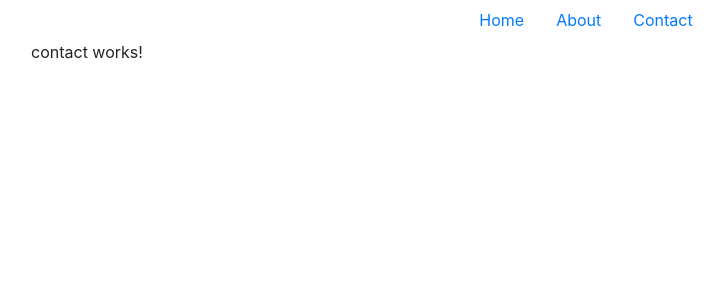
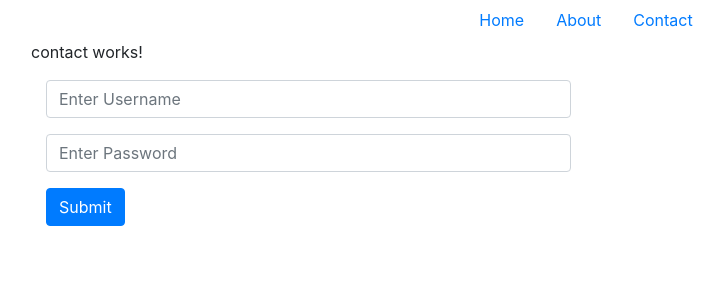
Before and after one commit to vkatkar09/Angular_Practice_All_Concepts, an Angular app in the folder myapp/: page /contact in a window 1280 px wide. Shown: the top 300 px of the page, without its empty margins (54-778 px from the left). Built offline with nearby package versions, Linux system fonts and the light colour scheme.

Commit message:
#varsha : POST API - Login user

```diff
--- a/myapp/src/app/contact/contact.module.ts
+++ b/myapp/src/app/contact/contact.module.ts
@@ -3,13 +3,15 @@ import { CommonModule } from '@angular/common';
 import { ContactComponent } from './contact/contact.component';
 import {RouterModule} from '@angular/router';
 import { contact } from './contact.routes';
+import { ReactiveFormsModule } from '@angular/forms';
 
 
 @NgModule({
   declarations: [ContactComponent],
   imports: [
     CommonModule,
-    RouterModule.forChild(contact)
+    RouterModule.forChild(contact),
+    ReactiveFormsModule
   ]
 })
 export class ContactModule { }
--- a/myapp/src/app/contact/contact/contact.component.html
+++ b/myapp/src/app/contact/contact/contact.component.html
@@ -1 +1,36 @@
 <p>contact works!</p>
+<div class="container">
+    <div class="row">
+         <div class="col-md-6">
+            <form [formGroup]="Login" (ngSubmit)="Save(Login.value)">
+                <div class="form-group" formGroupName="UserLogin">
+                  <input type="text" class="form-control" placeholder="Enter Username" formControlName="UserName"
+                         [class.is-valid]="Login.controls.UserLogin.controls.UserName.valid"
+                         [class.is-invalid]="!Login.controls.UserLogin.controls.UserName.valid && submitted"
+                  >
+                  <div class="valid-feedback">
+                    Looks good!
+                  </div>
+                  <div class="invalid-feedback">
+                    Please choose a username
+                  </div>
+                </div>
+
+                <div class="form-group" formGroupName="UserLogin">
+                  <input type="password" class="form-control" placeholder="Enter Password" formControlName="Password"
+                         [class.is-valid]="Login.controls.UserLogin.controls.Password.valid"
+                         [class.is-invalid]="!Login.controls.UserLogin.controls.Password.valid && submitted"
+                  >
+                  <div class="valid-feedback">
+                    Looks good :)!
+                </div>
+                <div class="invalid-feedback">
+                   Make a password :(
+                </div>
+                </div>
+
+              <button type="submit" class="btn btn-primary">Submit</button>
+           </form>
+        </div>
+    </div>
+</div>
--- a/myapp/src/app/contact/contact/contact.component.ts
+++ b/myapp/src/app/contact/contact/contact.component.ts
@@ -1,4 +1,8 @@
 import { Component, OnInit } from '@angular/core';
+import {FormBuilder, FormGroup, Validators } from '@angular/forms';
+import { Ilogin } from 'src/app/shared/model/userLogin';
+import { UserRegisterServices } from 'src/app/shared/services/user.register.service';
+import { Router } from '@angular/router';
 
 @Component({
   selector: 'app-contact',
@@ -6,10 +10,31 @@ import { Component, OnInit } from '@angular/core';
   styleUrls: ['./contact.component.css']
 })
 export class ContactComponent implements OnInit {
-
-  constructor() { }
+ public Login : FormGroup;
+ public submitted = false;
+  constructor(private fb : FormBuilder, private userService : UserRegisterServices, private router: Router) { }
 
   ngOnInit() {
+    this.Login = this.fb.group({
+      'UserLogin' : this.fb.group({
+        'UserName' : ['', [Validators.required]],
+        'Password' : ['', [Validators.required]]
+      })
+    })
   }
 
+  Save(data : Ilogin){
+    this.submitted = true;
+    if(!this.Login.valid){
+      return;
+    }
+    else{
+    this.userService.UserLogin(data).subscribe(data => {
+      console.log(data);
+    })
+    alert('Login successful..!');
+    this.router.navigateByUrl('/home');
+     console.log(data);
+    }
+  }
 }
--- /dev/null
+++ b/myapp/src/app/shared/model/userLogin.ts
@@ -0,0 +1,6 @@
+export interface Ilogin{
+    UserLogin : {
+        UserName :string,
+        Password :string
+    }
+}
--- /dev/null
+++ b/myapp/src/app/shared/services/user.register.service.ts
@@ -0,0 +1,16 @@
+import {Injectable} from '@angular/core';
+import { HttpClient, HttpHeaders } from '@angular/common/http';
+import { Ilogin } from '../model/userLogin';
+
+@Injectable({providedIn : 'root'})
+export class UserRegisterServices{
+    private loginEndPoint = 'http://mobile.test.acorsociety.com/ideators/api/users/userloginasync';
+    public header : HttpHeaders;
+    constructor(private http : HttpClient){
+        this.header = new HttpHeaders({'Content-Type' :'application/json'})
+    }
+
+    UserLogin(data : Ilogin){
+        return this.http.post(this.loginEndPoint, JSON.stringify(data), {headers : this.header} );
+    }
+}
```
